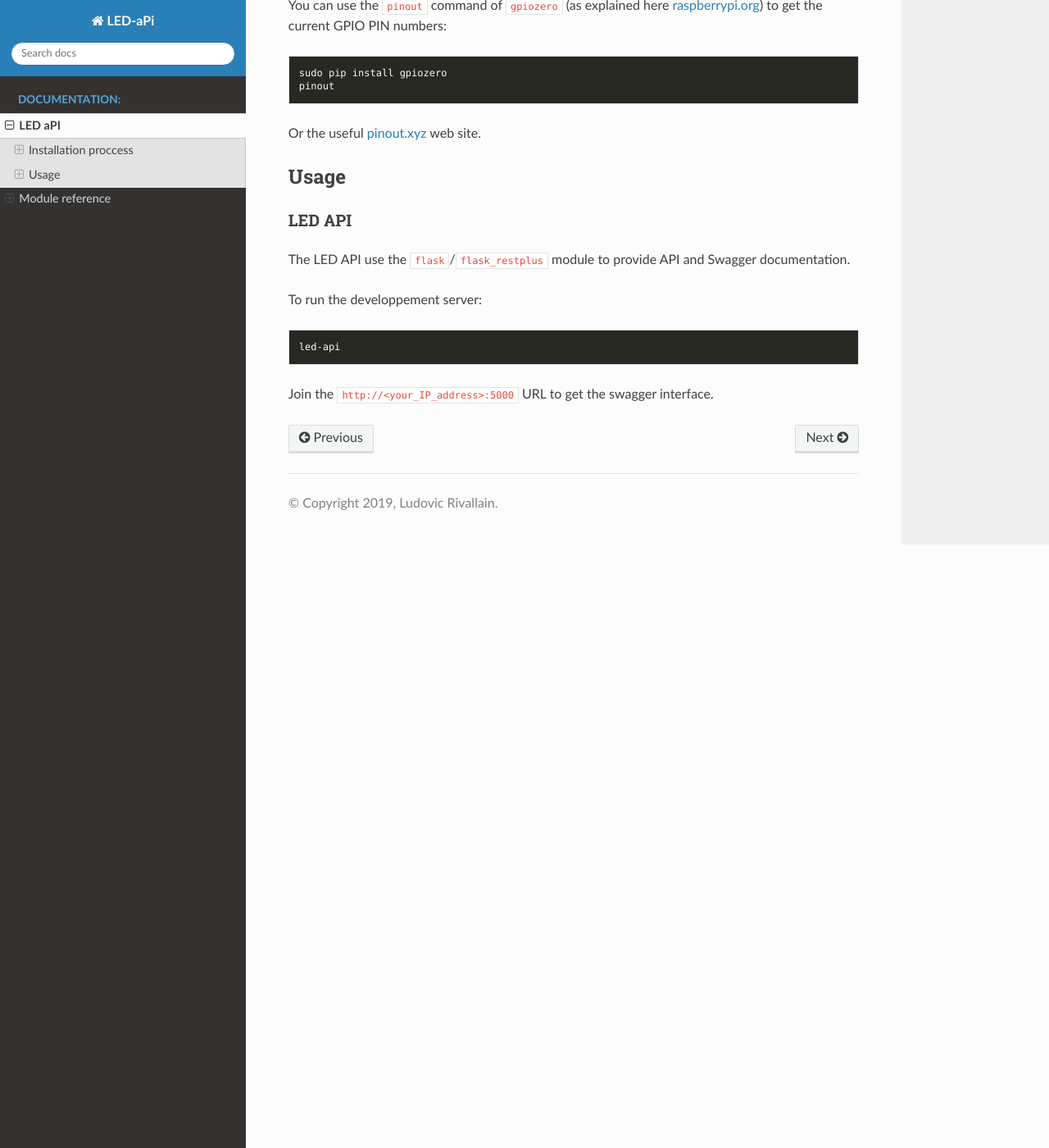
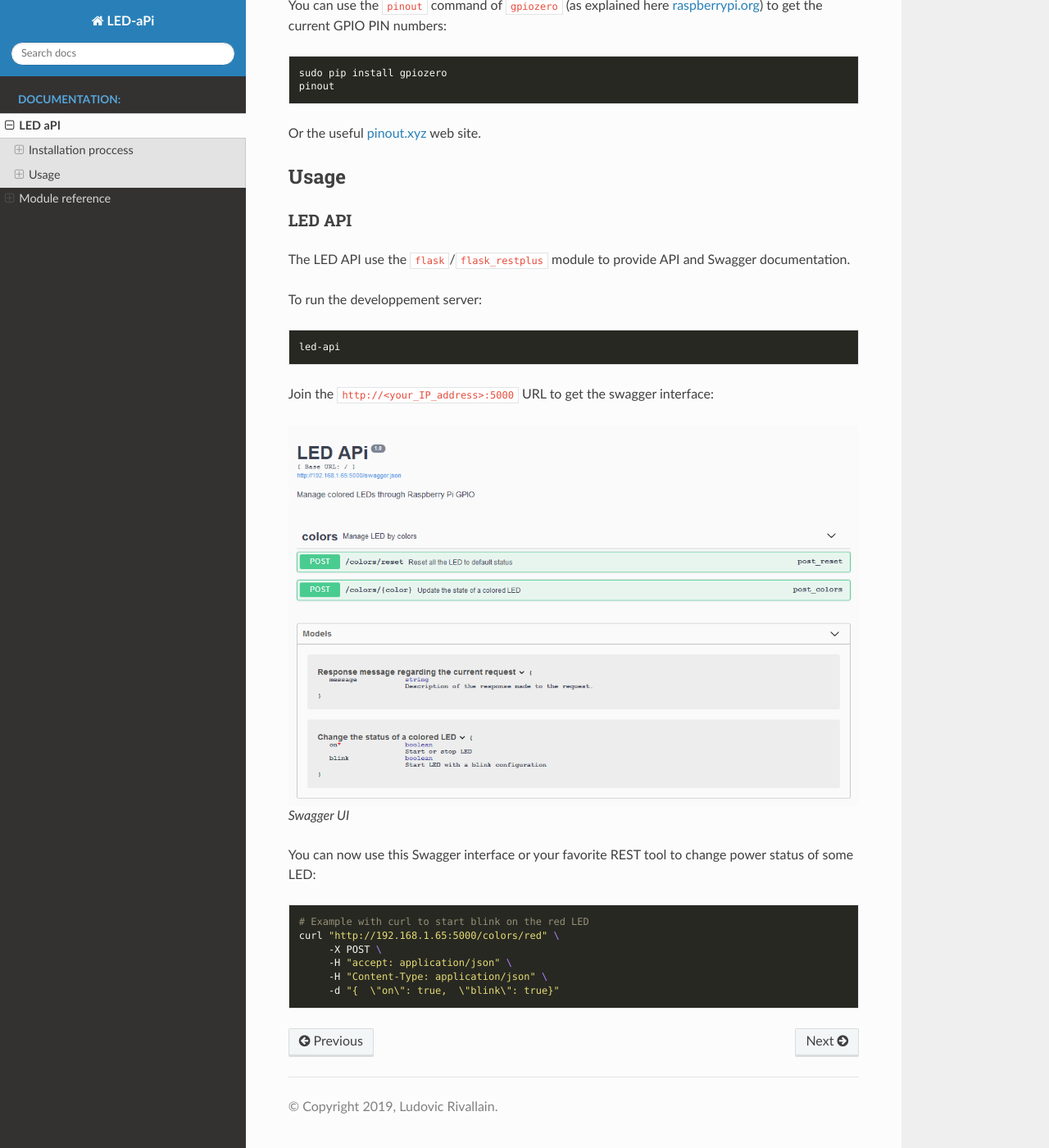
Before and after one commit to lrivallain/led-api, a Sphinx documentation site: the page built from docs/README.rst, in a window 1280 px wide and 1400 px high, scrolled down 1090 px. Shown: the whole window at 82% size. Built offline with Sphinx 7.4.7 and the Read the Docs theme 2.0.0, drawn with Linux system fonts in a browser that asks for light colours.

Commit message:
improve docs

```diff
--- a/docs/README.rst
+++ b/docs/README.rst
@@ -40,13 +40,13 @@ For example:
 
 .. code:: json
 
-  {
-    "white": 4,
-    "blue": 17,
-    "green": 27,
-    "yellow": 22,
-    "red": 5
-  }
+   {
+     "white": 4,
+     "blue": 17,
+     "green": 27,
+     "yellow": 22,
+     "red": 5
+   }
 
 You can use the ``pinout`` command of ``gpiozero`` (as explained here
 `raspberrypi.org`_) to get the current GPIO PIN numbers:
@@ -74,7 +74,23 @@ To run the developpement server:
    led-api
 
 Join the ``http://<your_IP_address>:5000`` URL to get the swagger
-interface.
+interface:
+
+.. figure:: ./_static/swagger-ui.png
+   :alt: Swagger UI
+
+   Swagger UI
+
+You can now use this Swagger interface or your favorite REST tool to change power status of some LED:
+
+.. code:: bash
+
+   # Example with curl to start blink on the red LED
+   curl "http://192.168.1.65:5000/colors/red" \
+        -X POST \
+        -H "accept: application/json" \
+        -H "Content-Type: application/json" \
+        -d "{  \"on\": true,  \"blink\": true}"
 
 
 .. _raspberrypi.org: https://www.raspberrypi.org/documentation/usage/gpio/
```
Also changed, not shown: 1 other file.
